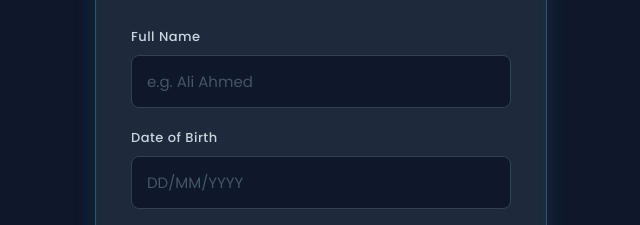
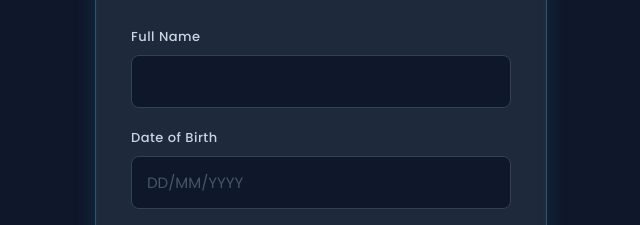
Before and after one commit to malikhamza607/All-Downloader, a plain HTML site: page index.html in a window 1280 px wide. Shown: the part 207-432 px from the top of the page, 319-959 px from the left. Drawn offline with Linux system fonts and the light colour scheme.

Commit message:
Update index.html

```diff
--- a/index.html
+++ b/index.html
@@ -151,7 +151,7 @@
 
         <div class="input-group">
             <label>Full Name</label>
-            <input type="text" id="userFullName" placeholder="e.g. Ali Ahmed" required />
+            <input type="text" id="userFullName" placeholder="" required />
         </div>
 
         <div class="input-group">
```
